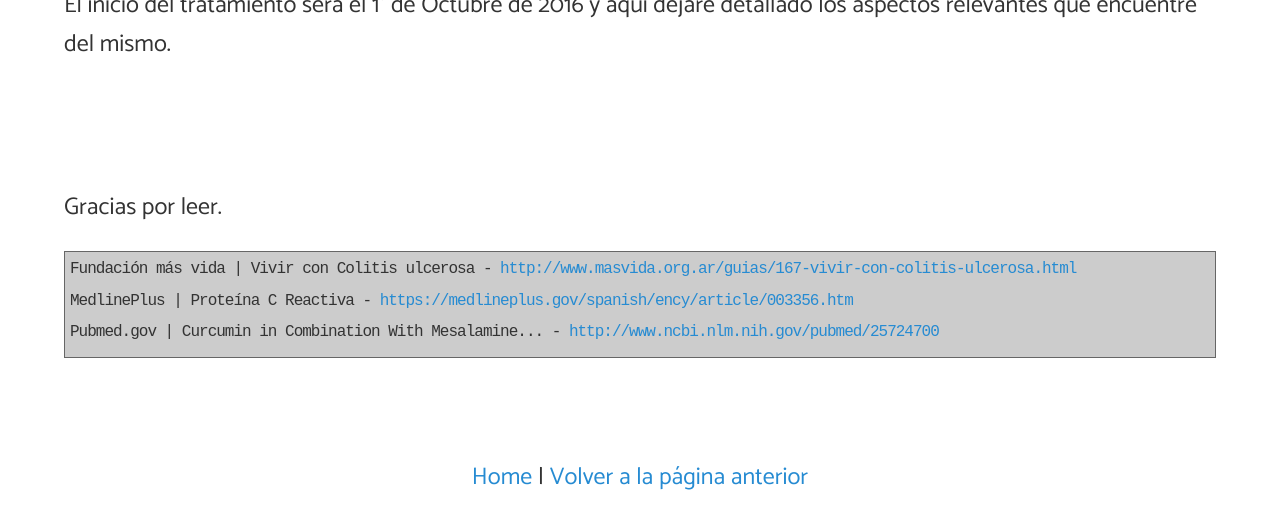
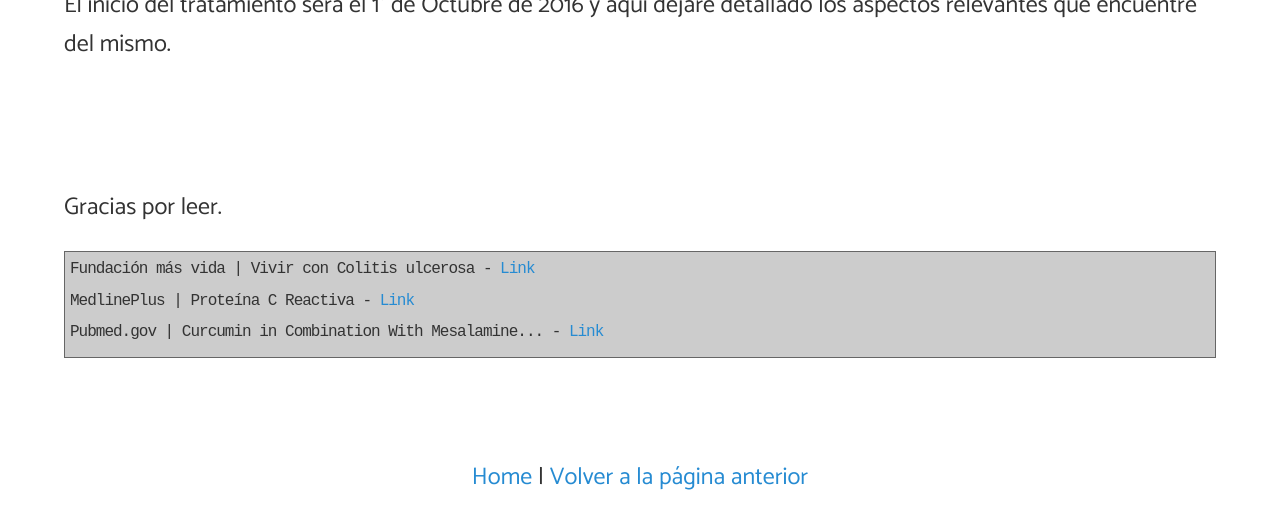
Before and after one commit to angelsimon/angelsimon.github.io, a Jekyll site: the page built from _posts/2016-09-16-curcuma-y-eii.md, in a window 1280 px wide and 900 px high, scrolled down 7560 px, cut to the strip 0-550 px from the top of the window. Shown: the top 529 px of the strip. Built offline with Jekyll 4.4.1, drawn with Linux system fonts in a browser that asks for light colours; nearby versions of some CDN libraries; comment, search, counter and statistics services are not loaded.

Commit message:
Update 2016-09-16-curcuma-y-eii.md

```diff
--- a/_posts/2016-09-16-curcuma-y-eii.md
+++ b/_posts/2016-09-16-curcuma-y-eii.md
@@ -162,10 +162,10 @@ El inicio del tratamiento será el 1° de Octubre de 2016 y aquí dejaré detall
 Gracias por leer.
 
 <ul class="fuentes">
-<li>Fundación más vida | Vivir con Colitis ulcerosa - <a href="http://www.masvida.org.ar/guias/167-vivir-con-colitis-ulcerosa.html" target="_blank">http://www.masvida.org.ar/guias/167-vivir-con-colitis-ulcerosa.html</a></li>
+<li>Fundación más vida | Vivir con Colitis ulcerosa - <a href="http://www.masvida.org.ar/guias/167-vivir-con-colitis-ulcerosa.html" target="_blank">Link</a></li>
 
-<li>MedlinePlus | Proteína C Reactiva - <a href="https://medlineplus.gov/spanish/ency/article/003356.htm" target="_blank">https://medlineplus.gov/spanish/ency/article/003356.htm</a></li>
+<li>MedlinePlus | Proteína C Reactiva - <a href="https://medlineplus.gov/spanish/ency/article/003356.htm" target="_blank">Link</a></li>
 
-<li>Pubmed.gov | Curcumin in Combination With Mesalamine... - <a href="http://www.ncbi.nlm.nih.gov/pubmed/25724700" target="_blank">http://www.ncbi.nlm.nih.gov/pubmed/25724700</a></li>
+<li>Pubmed.gov | Curcumin in Combination With Mesalamine... - <a href="http://www.ncbi.nlm.nih.gov/pubmed/25724700" target="_blank">Link</a></li>
 
 </ul>
```
